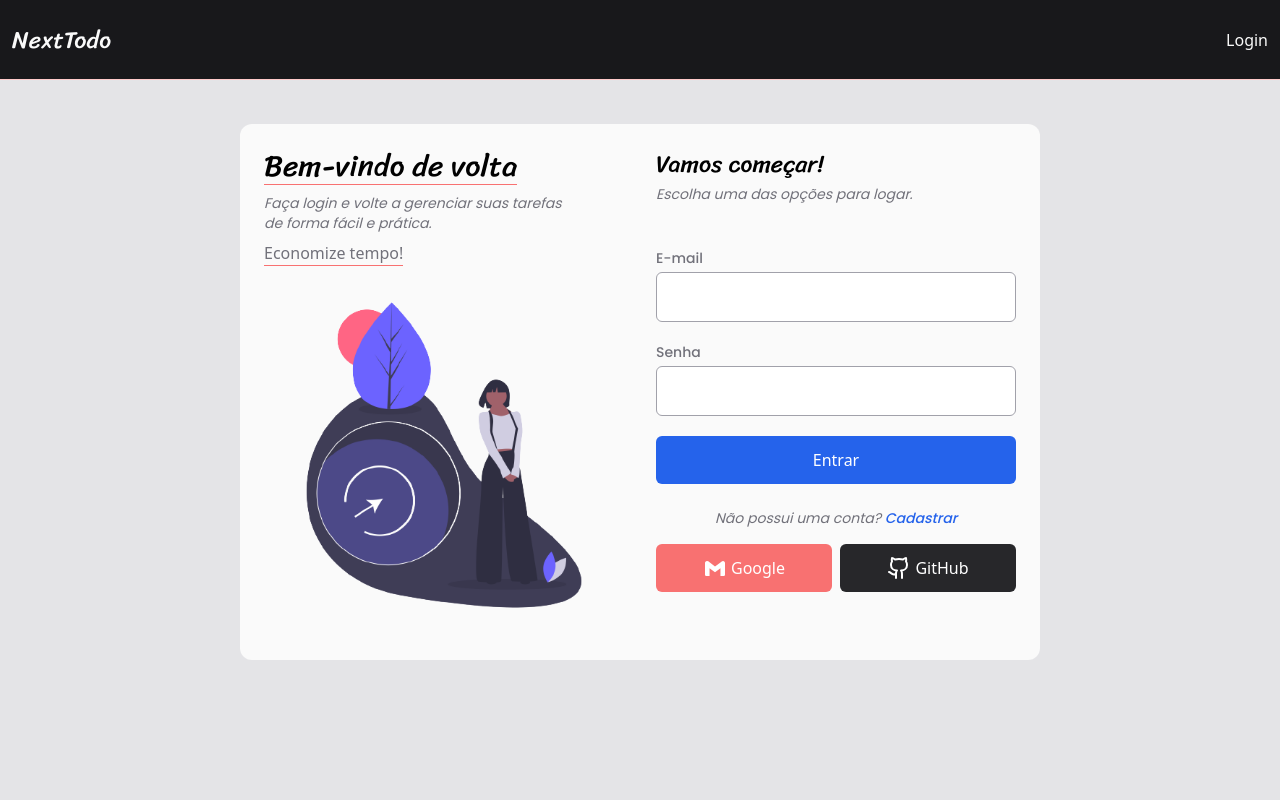
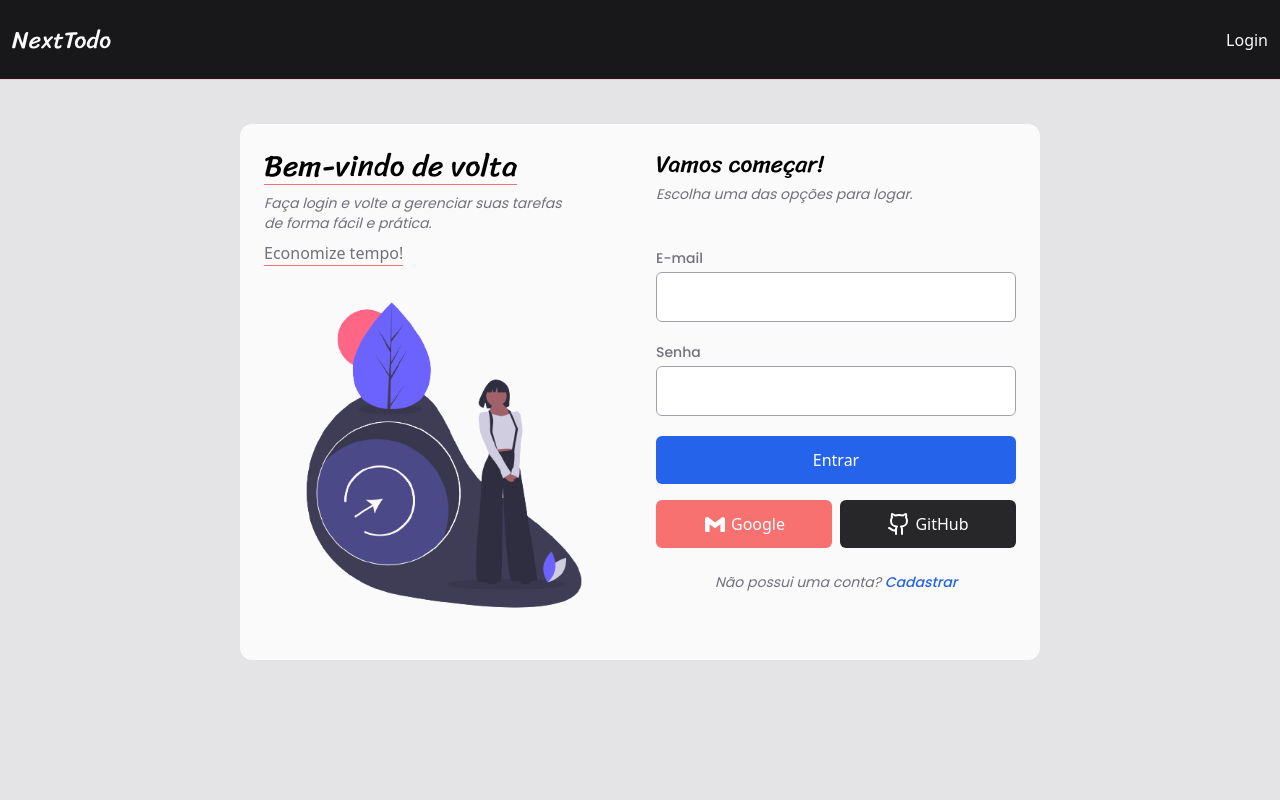
Before and after one commit to secret-star1202/Next-TailwindCSS-PostgreSQL, a Next.js app: page /login in a window 1280 px wide. Shown: the top 800 px of the page. Built offline with nearby package versions, Linux system fonts and the light colour scheme; no server answers.

Commit message:
refactor: changing position of social login buttons.

```diff
--- a/src/components/Forms/LoginForm.tsx
+++ b/src/components/Forms/LoginForm.tsx
@@ -68,15 +68,6 @@ export const LoginForm = () => {
         <button className="w-full rounded-md bg-blue-600 py-3 text-center font-medium text-white">
           Entrar
         </button>
-        <p className="mt-2 text-center font-body text-sm italic text-zinc-500">
-          Não possui uma conta?{' '}
-          <Link
-            href="/register"
-            className="font-body font-medium text-blue-600 hover:text-blue-700"
-          >
-            Cadastrar
-          </Link>
-        </p>
       </form>
       <div className="flex w-full items-center justify-center gap-2">
         <button
@@ -94,6 +85,15 @@ export const LoginForm = () => {
           GitHub
         </button>
       </div>
+      <p className="mt-2 text-center font-body text-sm italic text-zinc-500">
+        Não possui uma conta?{' '}
+        <Link
+          href="/register"
+          className="font-body font-medium text-blue-600 hover:text-blue-700"
+        >
+          Cadastrar
+        </Link>
+      </p>
     </div>
   )
 }
```
